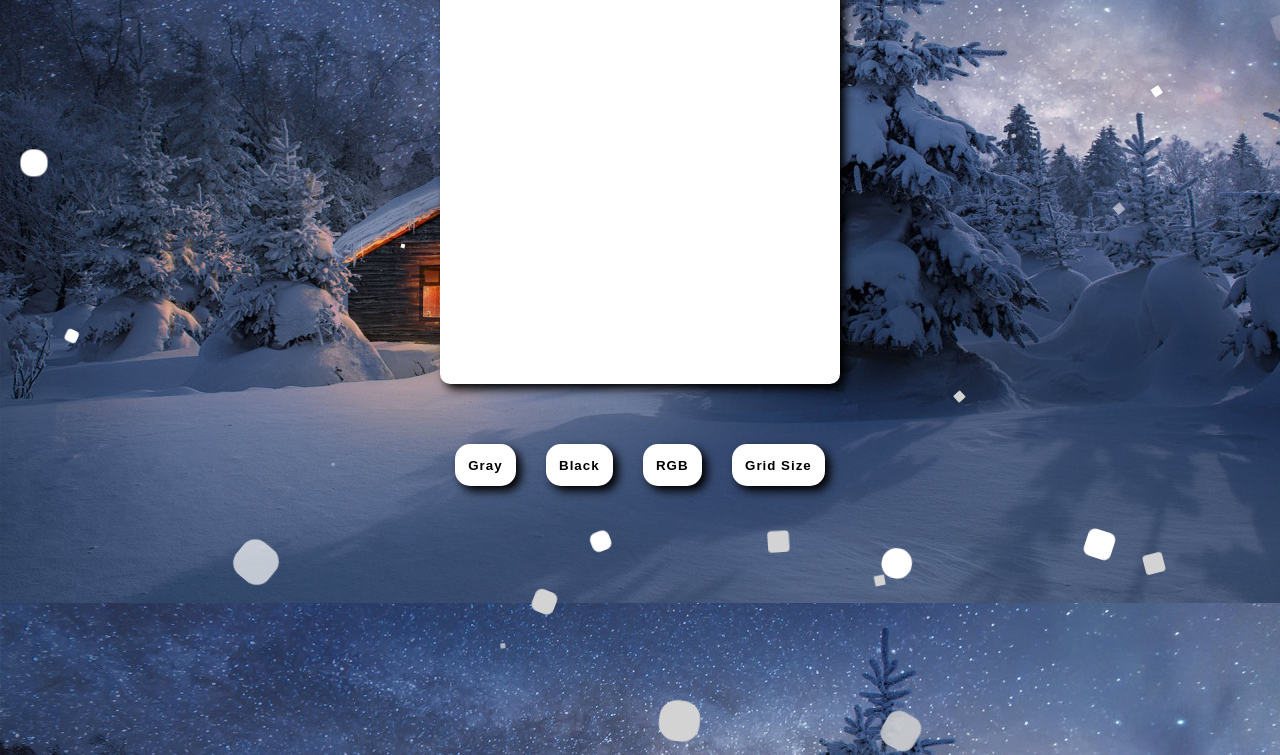
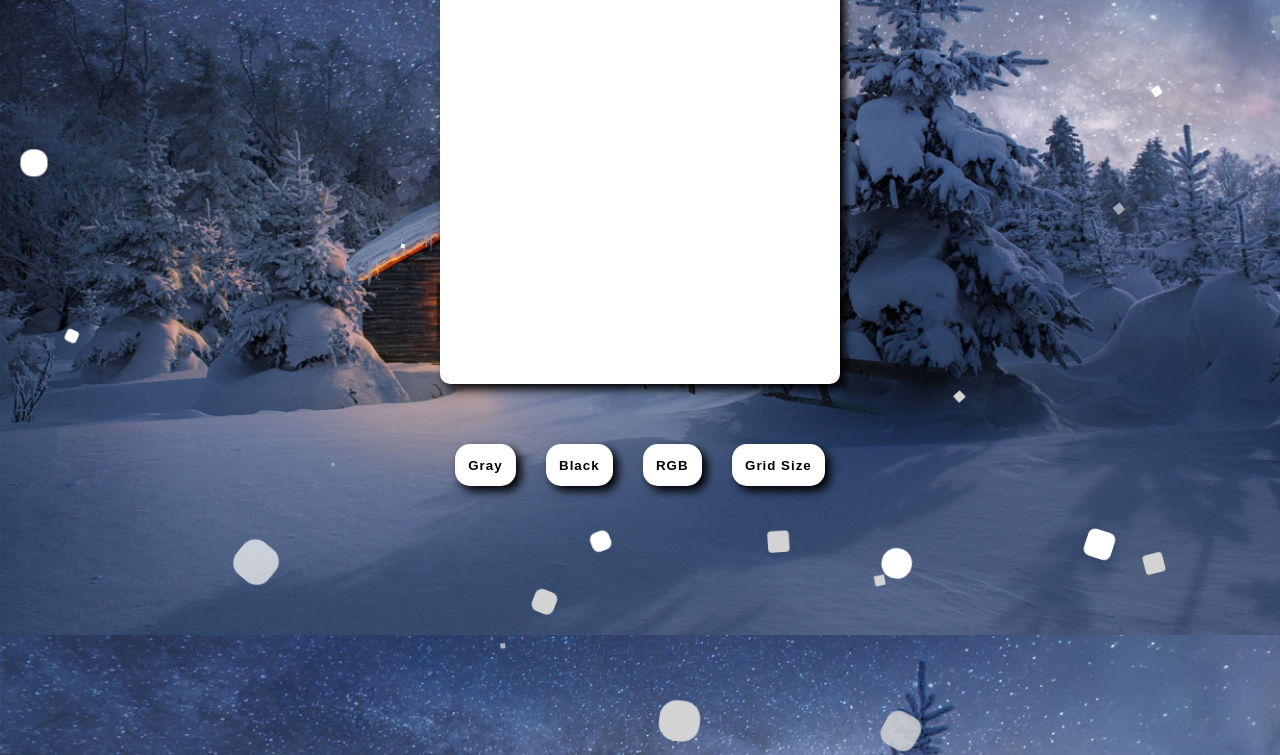
Before and after one commit to Suki93/etch-a-sketch, a plain HTML site: page index.html in a window 1280 px wide. Shown: the part 165-920 px from the top of the page. Drawn offline with Linux system fonts and the light colour scheme.

Commit message:
just roll

```diff
--- a/index.css
+++ b/index.css
@@ -6,10 +6,11 @@
 
 body {
   background-image: url(snow.jpg);
+  background-size: cover;
   overflow: hidden;
   font-size: 20px;
   color: white;
-    font-family: Impact, Haettenschweiler, 'Arial Narrow Bold', sans-serif;
+  font-family: Impact, Haettenschweiler, "Arial Narrow Bold", sans-serif;
 }
 
 .section {
@@ -19,7 +20,6 @@ body {
   flex-direction: column;
   width: 100%;
   height: 100vh;
-
 }
 section h1 {
   position: absolute;
@@ -54,7 +54,7 @@ span {
     filter: hue-rotate(100deg);
   }
   80% {
-        opacity: 1
+    opacity: 1;
   }
   100% {
     transform: translateY(400%) rotate(360deg) scale(1);
@@ -80,7 +80,6 @@ span {
   z-index: 100;
   letter-spacing: 1px;
   border-radius: 15px;
-
 }
 
 .btn:visited {
```
Lines whose indentation alone changed are shown as unchanged.
